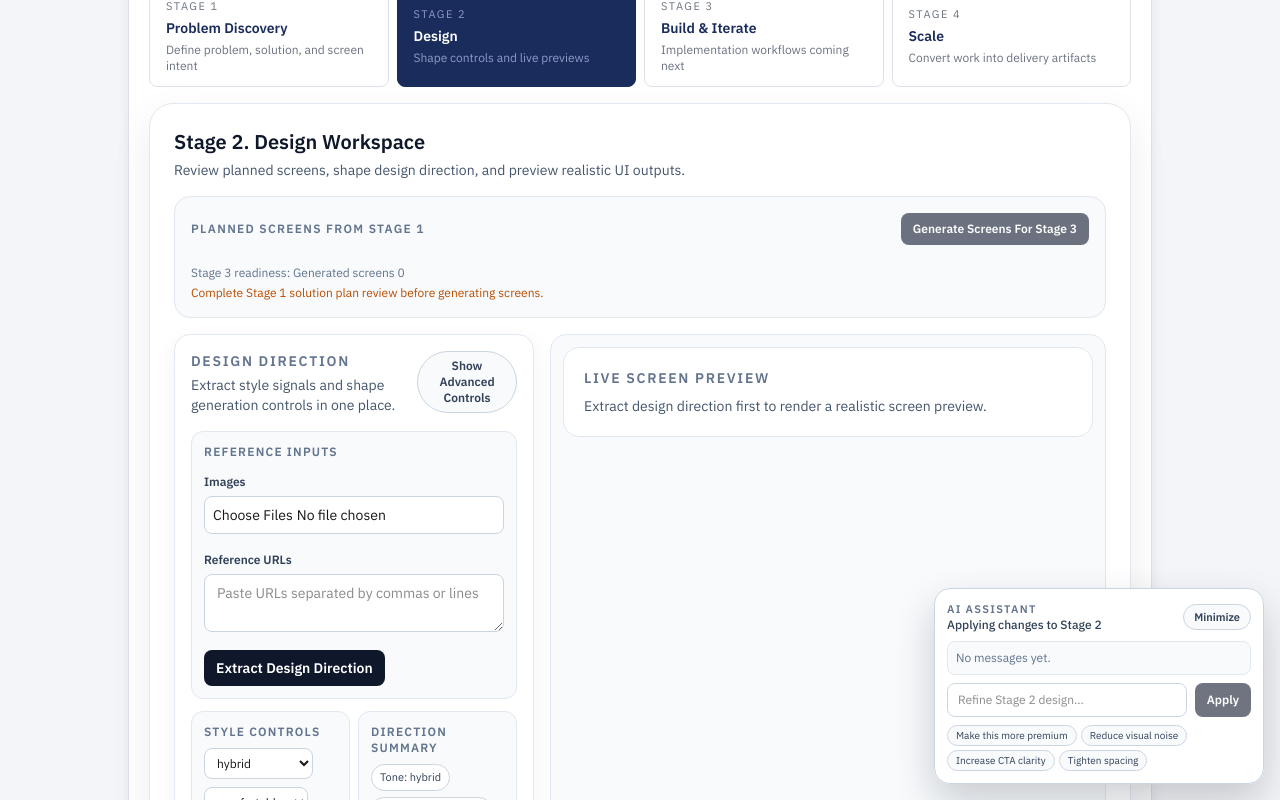
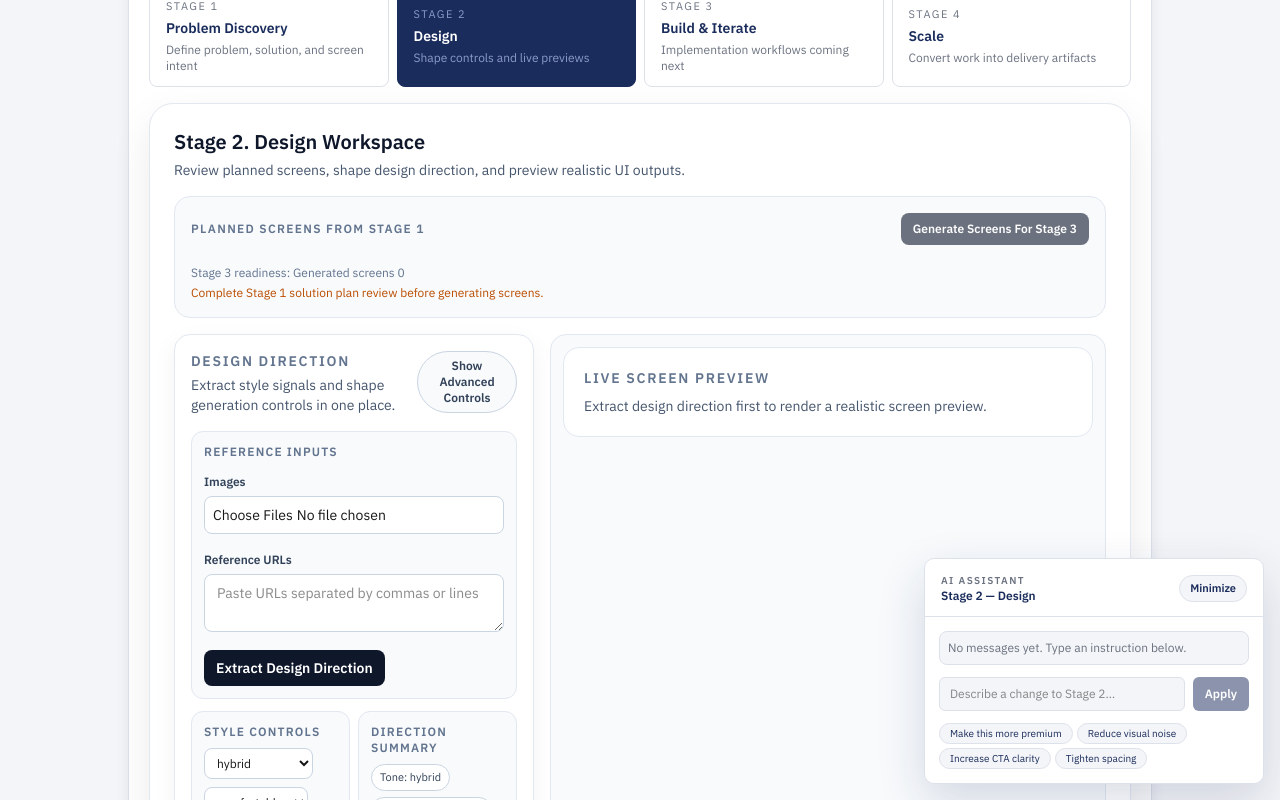
Before and after one commit to melvynsong/fieldkit, a Next.js app: page /workflow in a window 1280 px wide. Both pictures are taken after a click on the button "Next Stage". Shown: the part 346-1146 px from the top of the page. Built offline with nearby package versions, Linux system fonts and the light colour scheme.

Commit message:
Add confirm-then-apply flow to AI Assistant with result summary

```diff
--- a/components/StageAssistantDock.tsx
+++ b/components/StageAssistantDock.tsx
@@ -1,7 +1,13 @@
 "use client";
 
-import { useMemo, useState } from "react";
+import { useState } from "react";
 import { useWorkflowStore } from "@/lib/workflowStore";
+
+// ─── types ────────────────────────────────────────────────────────────────────
+
+type Phase = "idle" | "confirming" | "applying" | "done";
+
+// ─── quick prompts ────────────────────────────────────────────────────────────
 
 const QUICK_PROMPTS = [
   "Make this more premium",
@@ -10,73 +16,204 @@ const QUICK_PROMPTS = [
   "Tighten spacing",
 ];
 
+// ─── hint builder ─────────────────────────────────────────────────────────────
+
+function buildHint(instruction: string): string {
+  const s = instruction.toLowerCase();
+  if (/premium|luxury|elevat/.test(s))
+    return "elevated typography, refined spacing, and richer colour treatment across the screens";
+  if (/simpl|reduc|clean|minimal|noise/.test(s))
+    return "fewer elements, more whitespace, and a cleaner visual hierarchy";
+  if (/cta|button|action|click|call.to/.test(s))
+    return "more prominent buttons and clearer call-to-action placement";
+  if (/spacing|tight|dense|compact|pad/.test(s))
+    return "adjusted padding and rhythm throughout the layout";
+  if (/tone|friendly|warm|approachable/.test(s))
+    return "warmer copy and a more approachable visual tone";
+  if (/dark|light|colou?r|contrast/.test(s))
+    return "colour scheme and contrast adjustments";
+  if (/font|type|text|heading|title/.test(s))
+    return "typography scale and text hierarchy changes";
+  return "layout, copy, and flow adjustments reflecting your instruction";
+}
+
+// ─── component ────────────────────────────────────────────────────────────────
+
 export default function StageAssistantDock() {
   const [open, setOpen] = useState(true);
   const [message, setMessage] = useState("");
+  const [phase, setPhase] = useState<Phase>("idle");
+  const [pendingMessage, setPendingMessage] = useState("");
+  const [resultSummary, setResultSummary] = useState("");
+
   const currentStage = useWorkflowStore((state) => state.currentStage);
   const chatHistory = useWorkflowStore((state) => state.chatHistory);
   const refineByChat = useWorkflowStore((state) => state.refineByChat);
   const applyBuildChatPrompt = useWorkflowStore((state) => state.applyBuildChatPrompt);
-  const isRefining = useWorkflowStore((state) => state.isRefining);
-  const isApplyingBuildChat = useWorkflowStore((state) => state.isApplyingBuildChat);
 
   const isVisible = currentStage === "design" || currentStage === "build-iterate";
   const isStage2 = currentStage === "design";
-  const isWorking = isStage2 ? isRefining : isApplyingBuildChat;
+  const stageLabel = isStage2 ? "Stage 2 — Design" : "Stage 3 — Build & Iterate";
 
-  const scopeLabel = useMemo(() => {
-    if (currentStage === "design") return "Applying changes to Stage 2";
-    if (currentStage === "build-iterate") return "Applying changes to Stage 3";
-    return "Assistant inactive";
-  }, [currentStage]);
-
-  function submit(raw: string) {
+  // ── step 1: user submits instruction → confirming phase ───────────────────
+  function handleSubmit(raw: string) {
     const trimmed = raw.trim();
     if (!trimmed || !isVisible) return;
-
-    if (isStage2) {
-      void refineByChat(trimmed);
-    } else {
-      void applyBuildChatPrompt(trimmed);
+    setPendingMessage(trimmed);
+    setMessage("");
+    setPhase("confirming");
   }
 
-    setMessage("");
+  // ── step 2: user confirms → apply changes ─────────────────────────────────
+  async function handleConfirm() {
+    setPhase("applying");
+
+    try {
+      if (isStage2) {
+        await refineByChat(pendingMessage);
+      } else {
+        await applyBuildChatPrompt(pendingMessage);
       }
 
-  if (!isVisible) {
-    return null;
+      // Read updated state after async call resolves
+      const updated = useWorkflowStore.getState();
+
+      if (updated.error) {
+        setResultSummary(`Could not apply changes: ${updated.error}`);
+      } else {
+        const screens = updated.generatedScreens?.screens ?? [];
+        const names = screens.map((s) => s.screenName).filter(Boolean);
+
+        if (names.length) {
+          const hint = buildHint(pendingMessage);
+          setResultSummary(
+            `Applied to ${names.length} screen${names.length > 1 ? "s" : ""}: ${names.join(", ")}.\n\nWhat to look for: ${hint}.`
+          );
+        } else {
+          setResultSummary("Changes applied. Review the preview for updates.");
+        }
+      }
+    } catch {
+      setResultSummary("Something went wrong. Please try again.");
     }
 
+    setPhase("done");
+  }
+
+  function handleCancel() {
+    setPendingMessage("");
+    setPhase("idle");
+  }
+
+  function handleDismiss() {
+    setResultSummary("");
+    setPendingMessage("");
+    setPhase("idle");
+  }
+
+  if (!isVisible) return null;
+
   return (
-    <aside className="pointer-events-none fixed right-4 bottom-4 z-40 w-[330px] max-w-[calc(100vw-2rem)]">
-      <section className="pointer-events-auto rounded-2xl border border-slate-300 bg-white/95 p-3 shadow-[0_18px_40px_rgba(15,23,42,0.2)] backdrop-blur">
-        <div className="flex items-center justify-between gap-2">
+    <aside className="pointer-events-none fixed right-4 bottom-4 z-40 w-[340px] max-w-[calc(100vw-2rem)]">
+      <section className="pointer-events-auto rounded-[10px] border border-gov-border bg-white shadow-[0_18px_48px_rgba(26,44,91,0.16)]">
+
+        {/* ── header ── */}
+        <div className="flex items-center justify-between gap-2 px-4 pt-3.5 pb-3 border-b border-gov-border">
           <div>
-            <p className="text-[11px] font-semibold uppercase tracking-[0.12em] text-slate-500">AI Assistant</p>
-            <p className="text-xs font-medium text-slate-700">{scopeLabel}</p>
+            <p className="text-[10px] font-semibold uppercase tracking-[0.14em] text-gov-muted">AI Assistant</p>
+            <p className="text-xs font-semibold text-gov-navy">{stageLabel}</p>
           </div>
           <button
             type="button"
-            onClick={() => setOpen((value) => !value)}
-            className="rounded-full border border-slate-300 bg-slate-50 px-2.5 py-1 text-[11px] font-semibold text-slate-700"
+            onClick={() => setOpen((v) => !v)}
+            className="rounded-full border border-gov-border bg-gov-page-bg px-2.5 py-1 text-[11px] font-semibold text-gov-navy"
           >
             {open ? "Minimize" : "Open"}
           </button>
         </div>
 
-        {open ? (
+        {open && (
+          <div className="p-3.5 space-y-3">
+
+            {/* ── phase: confirming ── */}
+            {phase === "confirming" && (
+              <div className="rounded-[8px] border border-gov-navy-light bg-gov-navy-light p-3">
+                <p className="text-[10px] font-semibold uppercase tracking-[0.12em] text-gov-navy mb-2">
+                  Confirm instruction
+                </p>
+                <p className="text-xs leading-5 text-slate-800">
+                  <span className="font-medium">I'll apply:</span>{" "}
+                  <span className="italic">"{pendingMessage}"</span>
+                </p>
+                <p className="mt-1 text-[11px] text-gov-muted">
+                  This will update {isStage2 ? "Stage 2 design screens" : "Stage 3 build screens"}.
+                  Confirm to proceed.
+                </p>
+                <div className="mt-3 flex gap-2">
+                  <button
+                    type="button"
+                    onClick={() => void handleConfirm()}
+                    className="flex-1 rounded-[6px] bg-gov-navy px-3 py-2 text-xs font-semibold text-white hover:bg-[#2A3F7E] transition"
+                  >
+                    Confirm &amp; Apply
+                  </button>
+                  <button
+                    type="button"
+                    onClick={handleCancel}
+                    className="rounded-[6px] border border-gov-border bg-white px-3 py-2 text-xs font-semibold text-gov-navy"
+                  >
+                    Cancel
+                  </button>
+                </div>
+              </div>
+            )}
+
+            {/* ── phase: applying ── */}
+            {phase === "applying" && (
+              <div className="rounded-[8px] border border-gov-border bg-gov-page-bg p-3">
+                <div className="flex items-center gap-2">
+                  <span className="h-2 w-2 shrink-0 animate-pulse rounded-full bg-gov-navy" />
+                  <p className="text-xs font-semibold text-gov-navy">Applying changes…</p>
+                </div>
+                <p className="mt-1.5 text-xs text-gov-muted italic">"{pendingMessage}"</p>
+                <p className="mt-2 text-[11px] text-gov-muted">
+                  This may take a few seconds. The preview will update when ready.
+                </p>
+              </div>
+            )}
+
+            {/* ── phase: done ── */}
+            {phase === "done" && (
+              <div className="rounded-[8px] border border-gov-border bg-white p-3">
+                <div className="flex items-center gap-2 mb-2">
+                  <span className="h-2 w-2 shrink-0 rounded-full bg-emerald-500" />
+                  <p className="text-[10px] font-semibold uppercase tracking-[0.12em] text-gov-navy">Done</p>
+                </div>
+                <p className="text-xs leading-5 text-slate-700 whitespace-pre-line">{resultSummary}</p>
+                <button
+                  type="button"
+                  onClick={handleDismiss}
+                  className="mt-3 rounded-[6px] border border-gov-border bg-gov-page-bg px-3 py-1.5 text-[11px] font-semibold text-gov-navy"
+                >
+                  New instruction
+                </button>
+              </div>
+            )}
+
+            {/* ── phase: idle — chat history + input ── */}
+            {phase === "idle" && (
               <>
-            <div className="mt-2 max-h-36 space-y-1.5 overflow-auto rounded-lg border border-slate-200 bg-slate-50 p-2">
+                <div className="max-h-36 space-y-1.5 overflow-auto rounded-[8px] border border-gov-border bg-gov-page-bg p-2">
                   {!chatHistory.length ? (
-                <p className="text-xs text-slate-500">No messages yet.</p>
+                    <p className="text-xs text-gov-muted">No messages yet. Type an instruction below.</p>
                   ) : (
                     chatHistory.slice(-6).map((item) => (
                       <p
                         key={item.id}
-                    className={`rounded px-2 py-1 text-xs ${
+                        className={`rounded-[6px] px-2 py-1.5 text-xs leading-5 ${
                           item.role === "user"
-                        ? "ml-4 bg-slate-900 text-white"
-                        : "mr-4 border border-slate-200 bg-white text-slate-700"
+                            ? "ml-4 bg-gov-navy text-white"
+                            : "mr-4 border border-gov-border bg-white text-slate-700"
                         }`}
                       >
                         {item.content}
@@ -85,37 +222,45 @@ export default function StageAssistantDock() {
                   )}
                 </div>
 
-            <div className="mt-2 flex gap-2">
+                <div className="flex gap-2">
                   <input
                     value={message}
-                onChange={(event) => setMessage(event.target.value)}
-                placeholder={isStage2 ? "Refine Stage 2 design..." : "Refine Stage 3 build flow..."}
-                className="flex-1 rounded-lg border border-slate-300 bg-white px-2.5 py-2 text-xs"
+                    onChange={(e) => setMessage(e.target.value)}
+                    onKeyDown={(e) => e.key === "Enter" && handleSubmit(message)}
+                    placeholder={
+                      isStage2
+                        ? "Describe a change to Stage 2…"
+                        : "Describe a change to Stage 3…"
+                    }
+                    className="flex-1 rounded-[6px] border border-gov-border bg-gov-page-bg px-2.5 py-2 text-xs focus:border-gov-navy focus:bg-white focus:outline-none focus:ring-2 focus:ring-gov-navy/20 transition"
                   />
                   <button
                     type="button"
-                onClick={() => submit(message)}
-                disabled={isWorking || !message.trim()}
-                className="rounded-lg bg-slate-900 px-3 py-2 text-xs font-semibold text-white disabled:opacity-60"
+                    onClick={() => handleSubmit(message)}
+                    disabled={!message.trim()}
+                    className="rounded-[6px] bg-gov-navy px-3 py-2 text-xs font-semibold text-white disabled:opacity-50 transition hover:bg-[#2A3F7E]"
                   >
-                {isWorking ? "Applying..." : "Apply"}
+                    Apply
                   </button>
                 </div>
 
-            <div className="mt-2 flex flex-wrap gap-1">
+                <div className="flex flex-wrap gap-1">
                   {QUICK_PROMPTS.map((prompt) => (
                     <button
                       key={prompt}
                       type="button"
-                  onClick={() => submit(prompt)}
-                  className="rounded-full border border-slate-300 bg-slate-50 px-2 py-0.5 text-[10px] text-slate-700"
+                      onClick={() => handleSubmit(prompt)}
+                      className="rounded-full border border-gov-border bg-gov-page-bg px-2.5 py-0.5 text-[10px] text-gov-navy hover:bg-gov-navy-light transition"
                     >
                       {prompt}
                     </button>
                   ))}
                 </div>
               </>
-        ) : null}
+            )}
+
+          </div>
+        )}
       </section>
     </aside>
   );
```
Lines whose indentation alone changed are shown as unchanged.
